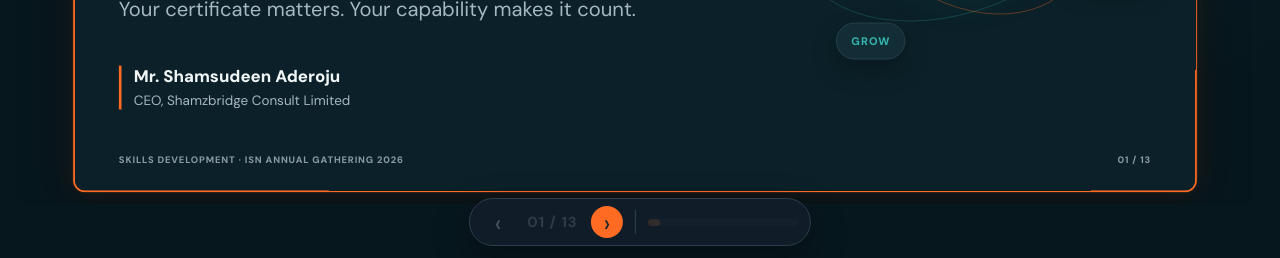
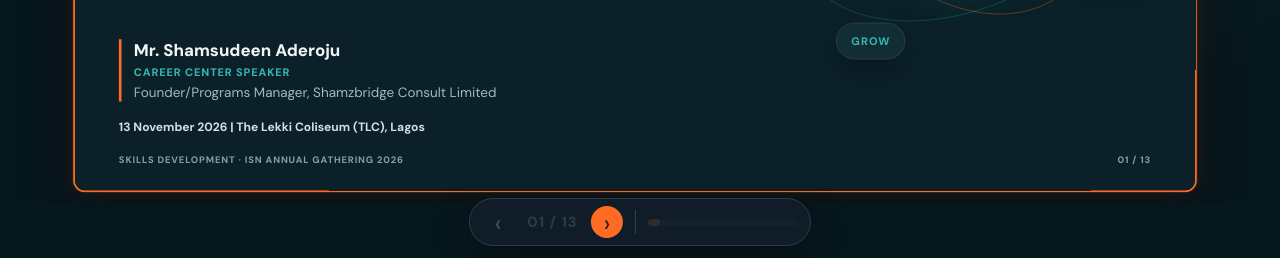
Before and after one commit to Bede-Ozy/skills-development-beyond-certs, a plain HTML site: page index.html in a window 1280 px wide. Shown: the part 542-800 px from the top of the page. Drawn offline with Linux system fonts and the light colour scheme.

Commit message:
added more details to cover

```diff
--- a/index.html
+++ b/index.html
@@ -3,7 +3,7 @@
 <head>
   <meta charset="utf-8">
   <meta name="viewport" content="width=device-width, initial-scale=1">
-  <meta name="description" content="A 13-slide career-centre presentation on developing skills beyond academic qualifications for the ISN Annual Gathering 2026, presented by Mr. Shamsudeen Aderoju.">
+  <meta name="description" content="A presentation on developing skills beyond academic qualifications for the ISN Annual Gathering on 13 November 2026 at The Lekki Coliseum, Lagos, presented by Career Center Speaker Mr. Shamsudeen Aderoju.">
   <meta name="theme-color" content="#07171e">
   <title>Skills Beyond the Certificate | ISN Annual Gathering 2026</title>
   <link rel="preconnect" href="https://fonts.googleapis.com">
--- a/script.js
+++ b/script.js
@@ -4,6 +4,10 @@ const slides = [
     layout: "cover",
     title: "Skills Development<br>Beyond Academic<br><span>Qualifications</span>",
     subtitle: "Your certificate matters. Your capability makes it count.",
+    presenter: "Mr. Shamsudeen Aderoju",
+    designation: "Career Center Speaker",
+    role: "Founder/Programs Manager, Shamzbridge Consult Limited",
+    eventDetails: "13 November 2026 | The Lekki Coliseum (TLC), Lagos",
     note: "Open warmly. Ask the room: “Who here has ever learned something important outside a classroom?” Invite a show of hands. Set the promise: practical skills people can start building now."
   },
   {
@@ -155,7 +159,8 @@ const slides = [
     layout: "thank-you",
     title: "Thank you.",
     presenter: "Mr. Shamsudeen Aderoju",
-    role: "CEO, Shamzbridge Consult Limited",
+    designation: "Career Center Speaker",
+    role: "Founder/Programs Manager, Shamzbridge Consult Limited",
     note: "Thank the audience and invite questions or continued conversation."
   }
 ];
@@ -230,8 +235,12 @@ function renderSlideBody(slide) {
           <h1 id="slide-title">${slide.title}</h1>
           <p>${escapeHtml(slide.subtitle)}</p>
           <div class="cover-presenter">
-            <strong>Mr. Shamsudeen Aderoju</strong>
-            <span>CEO, Shamzbridge Consult Limited</span>
+            <strong>${escapeHtml(slide.presenter)}</strong>
+            <span class="presenter-designation">${escapeHtml(slide.designation)}</span>
+            <span>${escapeHtml(slide.role)}</span>
+          </div>
+          <div class="cover-event-details">
+            <span>${escapeHtml(slide.eventDetails)}</span>
           </div>
         </div>
         <div class="cover-art">
@@ -297,6 +306,7 @@ function renderSlideBody(slide) {
           <span class="thank-you-eyebrow">SKILLS DEVELOPMENT · ISN ANNUAL GATHERING 2026</span>
           <h1 id="slide-title">Thank you<span>.</span></h1>
           <p class="thank-you-presenter">${escapeHtml(slide.presenter)}</p>
+          <p class="thank-you-designation">${escapeHtml(slide.designation)}</p>
           <p class="thank-you-role">${escapeHtml(slide.role)}</p>
         </div>
         <div class="thank-you-brand" aria-label="Shamzbridge Consult Limited">
--- a/style.css
+++ b/style.css
@@ -257,6 +257,25 @@ button { font: inherit; }
   color: #a4b8c0;
   font-size: clamp(0.9rem, 1.2vw, 1.05rem);
 }
+
+.cover-presenter .presenter-designation {
+  color: var(--green);
+  font-size: 0.78rem;
+  font-weight: 800;
+  letter-spacing: 0.08em;
+  text-transform: uppercase;
+}
+
+.cover-event-details {
+  display: grid;
+  gap: 5px;
+  margin-top: 20px;
+  color: #819ba5;
+  font-size: 0.86rem;
+  line-height: 1.4;
+}
+
+.cover-event-details span:first-child { color: #d3e0e4; font-weight: 700; }
 
 .cover-art {
   position: relative;
@@ -630,6 +649,7 @@ body {
 .thank-you-copy h1 { margin: 22px 0 34px; color: #f4f7f8; font-family: Manrope, sans-serif; font-size: clamp(5rem, 9vw, 8rem); font-weight: 800; line-height: 0.95; letter-spacing: -0.075em; }
 .thank-you-copy h1 span { color: var(--orange); }
 .thank-you-presenter { margin: 0; color: #f0f5f6; font-family: Manrope, sans-serif; font-size: clamp(1.7rem, 3vw, 2.5rem); font-weight: 800; line-height: 1.2; letter-spacing: -0.04em; }
+.thank-you-designation { margin: 8px 0 0; color: var(--green); font-size: 0.82rem; font-weight: 800; letter-spacing: 0.08em; text-transform: uppercase; }
 .thank-you-role { margin: 10px 0 0; color: #a4b8c0; font-size: clamp(1.1rem, 1.8vw, 1.4rem); }
 .thank-you-brand { display: grid; justify-items: center; gap: 16px; }
 .thank-you-brand img { display: block; width: min(100%, 240px); aspect-ratio: 1; object-fit: contain; padding: 18px; background: white; border: 1px solid rgba(255, 255, 255, 0.75); border-radius: 22px; box-shadow: 0 22px 54px rgba(0, 0, 0, 0.28); }
@@ -817,6 +837,8 @@ body {
   .cover-presenter { gap: 4px; margin-top: 18px; padding-left: 11px; }
   .cover-presenter strong { font-size: 0.93rem; }
   .cover-presenter span { font-size: 0.8rem; }
+  .cover-presenter .presenter-designation { font-size: 0.68rem; }
+  .cover-event-details { gap: 4px; margin-top: 14px; font-size: 0.76rem; }
   .cover-art { width: min(58vw, 220px); }
   .cover-brand { width: 54px; padding: 5px; border-radius: 9px; }
   .orbit-node { padding: 0.5rem 0.65rem; font-size: 0.55rem; }
@@ -839,6 +861,7 @@ body {
   .thank-you-layout { grid-template-columns: 1fr; gap: 28px; }
   .thank-you-copy h1 { margin: 14px 0 22px; font-size: clamp(3.6rem, 16vw, 5rem); }
   .thank-you-presenter { font-size: clamp(1.35rem, 6vw, 1.8rem); }
+  .thank-you-designation { font-size: 0.72rem; }
   .thank-you-role { font-size: 1rem; }
   .thank-you-brand { justify-items: start; gap: 10px; }
   .thank-you-brand img { width: min(42vw, 150px); padding: 10px; border-radius: 14px; }
```
